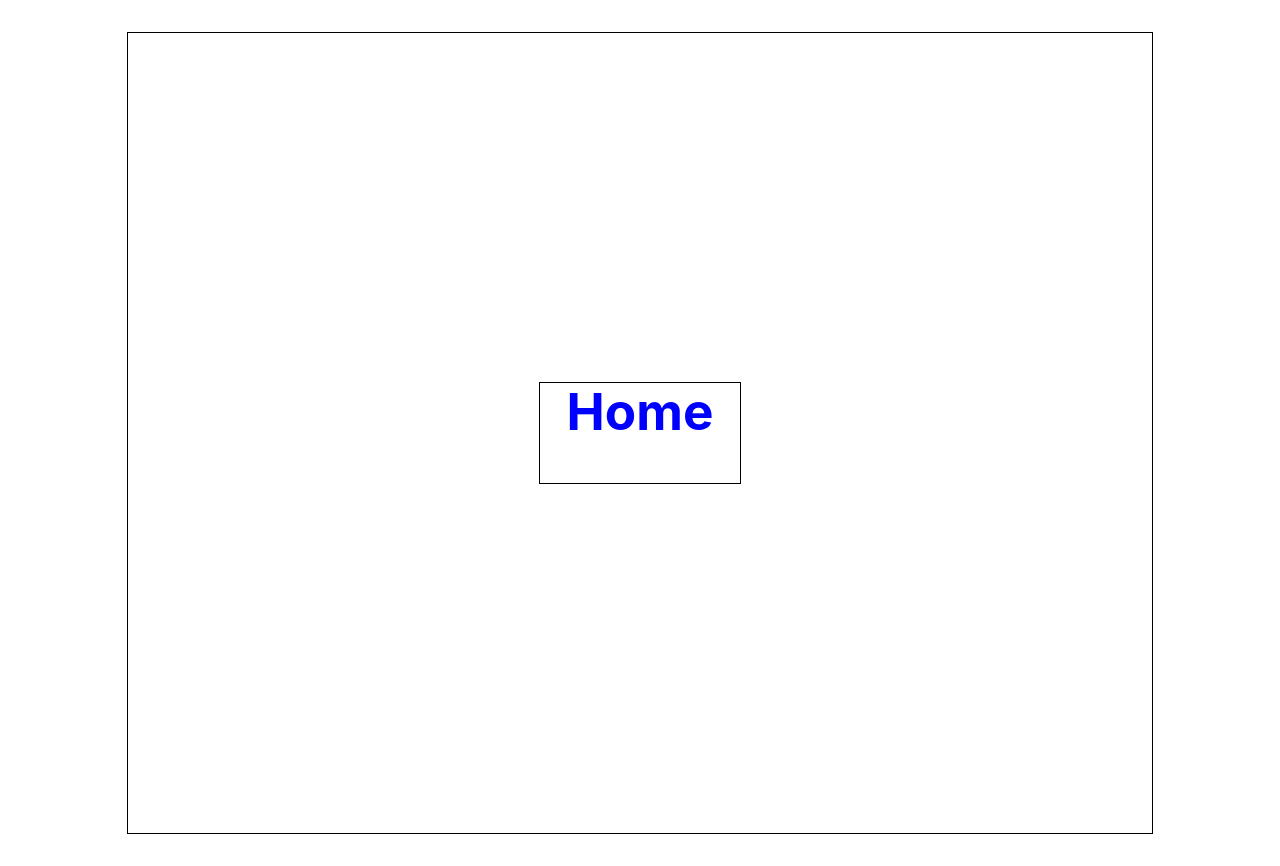
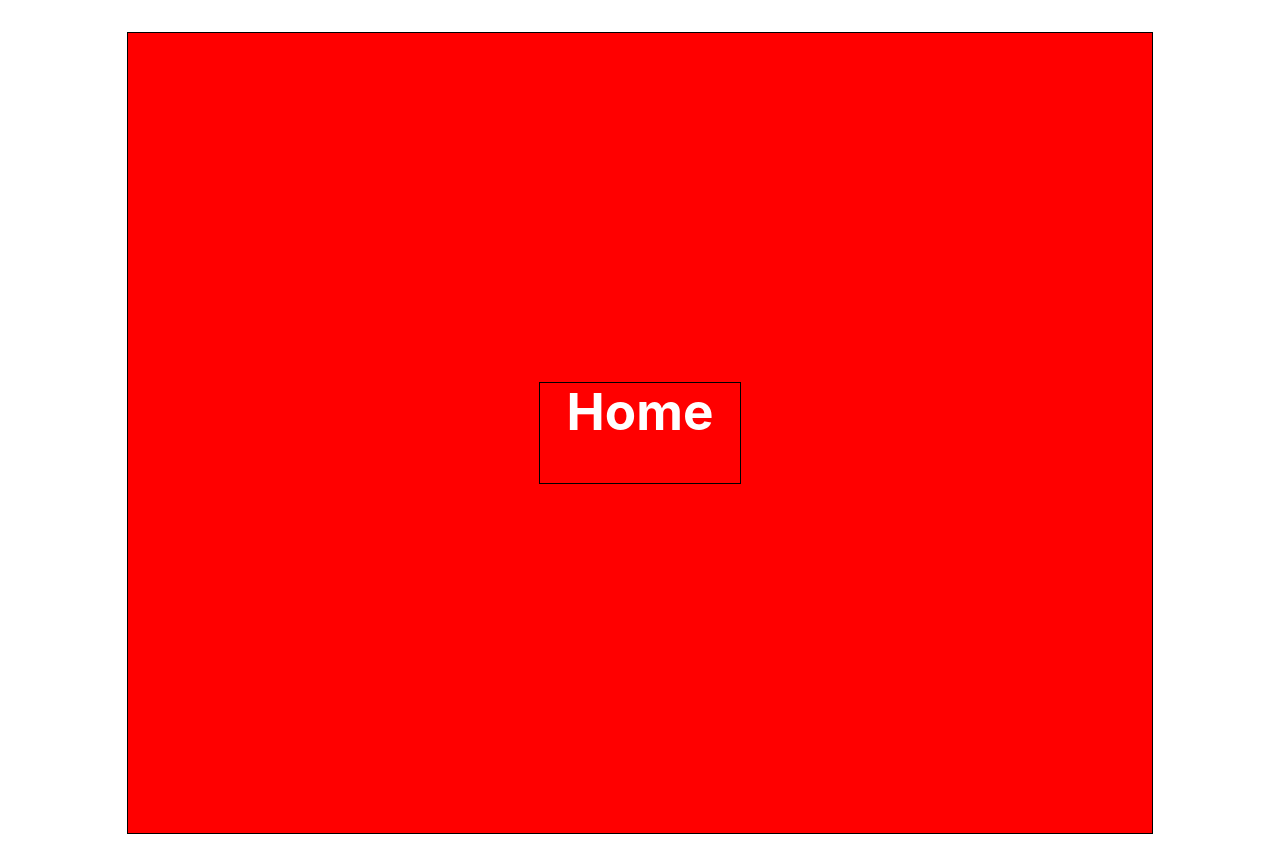
Before and after one commit to acal-rafael/teste-git, a React (Vite) app: page / in a window 1280 px wide. Built offline with nearby package versions, Linux system fonts and the light colour scheme.

Commit message:
change bgcolor page home for red

```diff
--- a/src/pages/Home/index.tsx
+++ b/src/pages/Home/index.tsx
@@ -7,7 +7,7 @@ export const Home = () => {
       height: '100vh',
       margin: '0 auto',
       border: '1px solid black',
-      backgroundColor: 'white',
+      backgroundColor: 'red',
 
       display: 'flex',
       justifyContent: 'center',
@@ -16,7 +16,7 @@ export const Home = () => {
       <h1 style={{
         width: '200px',
         height: '100px',
-        color: "blue",
+        color: "white",
 
         border: '1px solid black',
       }}>Home</h1>
```
